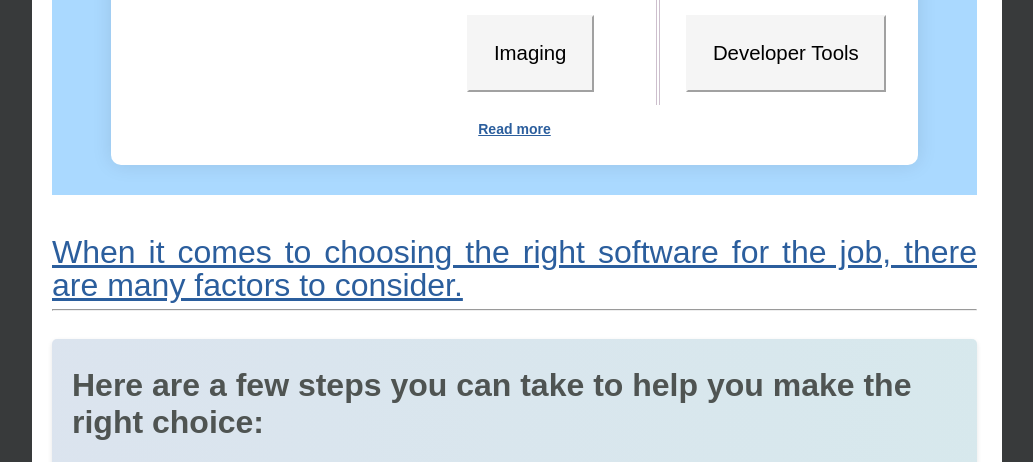
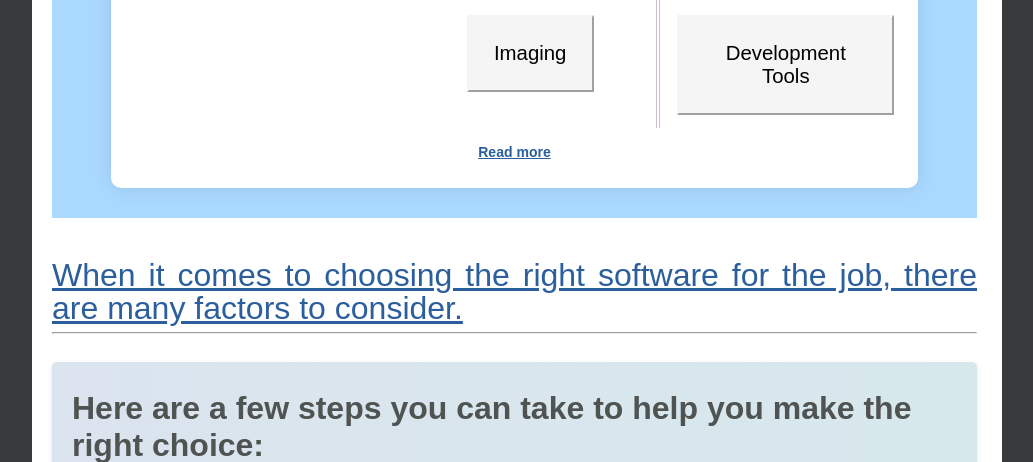
Before and after one commit to Omar27522/Work-on-This-as-a-template-for-the-new-site, a PHP site: page /software/index.php in a window 1280 px wide. Shown: the part 1750-2212 px from the top of the page, without its empty margins (123-1156 px from the left). Run offline with PHP 8.4, Linux system fonts and the light colour scheme.

Commit message:
Software
This Software thing is a bit spaghettified,, I hope to make very good documentation in case I need to go back and modify if needed and it not be intimidating.
Idk I wanted to refactor bc of the images, but I kinda like it using a diff function other than isset()

```diff
--- a/include/_code/jesuschrist.php
+++ b/include/_code/jesuschrist.php
@@ -11,7 +11,7 @@
                 ?>
                 </a>
                 <div class="rtl"style="padding-top: 30px;padding-right:20px;"><a href="<?= $directoryPath; ?>?backups">Backups</a>
-                  <a href="<?= $directoryPath; ?>software/programs/#article" title="Programs">Programs</a>
+                  <a href="<?= $directoryPath; ?>software/#ps2" title="Programs">Programs</a>
                   <a href="<?= $directoryPath; ?>hardware/#article" title="Anatomy of a Computer">Anatomy</a>
                   <a href="<?= $directoryPath; ?>hardware/notebooks/#article" title="Notebooks">Notebooks</a>
                   <a href="<?= $directoryPath; ?>hardware/cables/#article" title="Cables and Connectors">Cables</a>
--- a/include/_code/pagina.php
+++ b/include/_code/pagina.php
@@ -38,7 +38,7 @@
                 echo".webp\" width=\"372px\" height=\"248px\" alt=\"Jesus Christ\" style=\"margin-top: 15px;margin-left:20px;\" class=\"image\"/>";
                 ?></a>
                 <div class="rtl"style="padding-top: 30px;padding-right:20px;"><a href="<?= $directoryPath ?>español/?respaldos">Respaldos</a>
-                  <a href="<?= $directoryPath ?>español/software/programas/">Programas</a>
+                  <a href="<?= $directoryPath ?>español/software/#ps2">Programas</a>
                   <a href="<?= $directoryPath ?>español/hardware/#cpu">Anatomía</a>
                   <a href="<?= $directoryPath ?>español/hardware/notebooks/">Notebooks</a>
                   <a href="<?= $directoryPath ?>español/hardware/cables/">Cables</a>
--- a/include/_works/_software/index.php
+++ b/include/_works/_software/index.php
@@ -1,7 +1,8 @@
 <?php
 if ($sw == 'en'){
 $title ='<h2>Commonly known as computer programs -these, are the instructions for the computer’s tasks.</h2>';
-$description=['<p>Like paper
+$description=[
+    '<p>Like paper
             programs, (which we get before the start of performances, like Concert Shows, a Graduation or Stage Plays.</p>
             <p>
             <strong>Software</strong> are a way to communicate to the computer user, about the computer’s ongoing performances.<br />
@@ -14,6 +15,7 @@ $description=['<p>Like paper
             <p>Because computers can execute muti-millions of instructions per second; millions+ of performers and
             performances have to be coordinated in a way that makes the computer <b>run</b> without declaring any
             software errors, glitches, bugs, or unwanted features.)</p>'];
+$programs =['Click on the image','Anti-Virus','Malware Cleaner','Web Browsers','Messaging','Media','Runtimes','Imaging','Documents','File Sharing','Online Storage','Other','Utilities','Compression','Development Tools','Read more'];
         }
 
 if ($sw == 'es') {
@@ -29,5 +31,6 @@ El software de computadora, al igual que los programas en papel, podría conside
 El público disfruta del espectáculo a través de la pantalla del ordenador, los actores son los propios programas.</p>
 <p>Debido a que las computadoras pueden ejecutar millones de instrucciones por segundo, millones de actores y actuaciones deben coordinarse de manera que la computadora <b>funcione</b> sin declarar errores de software, fallos, bugs o características no deseadas.</p>'];
 
+$programs =['Haz click en la imagen','Anti-Virus','Limpiadores de Malware','Navegadores Web','Mensajería','Multi-Media','Tiempos de Ejecución','imágenes','Documentos','Archivos Para Compartir','Almacenamiento en linea','Otros','Utilidades','Compression','Herramientas para Desarrollar','Leer más'];
 }
 ?>
--- a/include/_works/software.php
+++ b/include/_works/software.php
@@ -8,10 +8,10 @@
         </div><span id="ps2"></span><br />
         <div class="container">
 
-            <?php
+            <?php //Please Explain what this does, it a bit intimidating
             if (isset($_GET)) :
                 switch (key($_GET)) :
-            case 'antivirus':       $imag = 'av';       $title = 'Antivirus';       $id = 'Anti-Virus';     $link = 'antivirus';      break;
+            case 'antivirus':       $imag = 'av';       $title = 'Antivirus';       $id = 'Anti-Virus';     $link = 'antivirus';        break;
             case 'malwarecleaner':  $imag = 'mwc';      $title = 'Malware Cleaner'; $id = 'MalwareCleaner'; $link = '#MalwareCleaner';  break;
             case 'webbrowsers':     $imag = 'wb';       $title = 'Web Browsers';    $id = 'WebBrowsers';    $link = '#WebBrowsers';     break;
             case 'messaging':       $imag = 'msg';      $title = 'Messaging';       $id = 'Messaging';      $link = '#Messaging';       break;
@@ -25,35 +25,39 @@
             case 'utilities':       $imag = 'utl';      $title = 'Utilities';       $id = 'Utilities';      $link = '#Utilities';       break;
             case 'compression':     $imag = 'press';    $title = 'Compression';     $id = 'Compression';    $link = '#Compression';     break;
             case 'developertools':  $imag = 'dv';       $title = 'Developer Tools'; $id = 'DeveloperTools'; $link = '#DeveloperTools';  break;
-                default: "code";    $imag='code';       $link='#title';  break;
+                default: "code";    $imag='code';          $link='#title'; break;
                 endswitch;
             endif;
             ?>
             <a href="<?php if(!empty($link)){echo$link;}else{echo"#title";} ?>">
-                <img src="https://latinospc.com/images/programs/<?= $imag; ?>.jpg" width="263" height="670" alt="image"
+                <img src="https://latinospc.com/images/programs/<?= $imag; ?>.jpg"
+                    width="263"
+                    height="670"
+                    alt="<?php if(!empty($title)){echo$title;}else{echo"image";} ?>"
                     class="fl" /></a>
 
 
-            <h2>&larr; Click on the image.</h2>
+            <h2>&larr;
+            <?= empty($programs) ? $programas[0] : $programs[0];?>
+            </h2>
             <aside class="colms2 buttons">
-                <a href="?antivirus#ps2" id="refresh"><button type="button" class="bttn">Anti-Virus</button></a>
-                <a href="?malwarecleaner#ps2" id="refresh"><button type="button" class="bttn">Malware Cleaner</button></a>
-                <a href="?webbrowsers#ps2" id="refresh"><button type="button" class="bttn">Web Browsers</button></a>
-                <a href="?messaging#ps2" id="refresh"><button type="button" class="bttn">Messaging</button></a>
-                <a href="?media#ps2" id="refresh"><button type="button" class="bttn">Media</button></a>
-                <a href="?runtimes#ps2" id="refresh"><button type="button" class="bttn">Runtimes</button></a>
-                <a href="?imaging#ps2" id="refresh"><button type="button" class="bttn">Imaging</button></a>
-                <a href="?documents#ps2" id="refresh"><button type="button" class="bttn">Documents</button></a>
-                <a href="?filesharing#ps2" id="refresh"><button type="button" class="bttn">File Sharing</button></a>
-                <a href="?onlinestorage#ps2" id="refresh"><button type="button" class="bttn">Online Storage</button></a>
-                <a href="?other#ps2" id="refresh"><button type="button" class="bttn">Other</button></a>
-                <a href="?utilities#ps2" id="refresh"><button type="button" class="bttn">Utilities</button></a>
-                <a href="?compression#ps2" id="refresh"><button type="button" class="bttn">Compression</button></a>
-                <a href="?developertools#ps2" id="refresh"><button type="button" class="bttn">Developer
-                        Tools</button></a>
+                <a href="?antivirus#ps2" id="refresh"><button type="button" class="bttn"><?= empty($programs) ? $programas[1] : $programs[1];?></button></a>
+                <a href="?malwarecleaner#ps2" id="refresh"><button type="button" class="bttn"><?= empty($programs) ? $programas[2] : $programs[2];?></button></a>
+                <a href="?webbrowsers#ps2" id="refresh"><button type="button" class="bttn"><?= empty($programs) ? $programas[3] : $programs[3];?></button></a>
+                <a href="?messaging#ps2" id="refresh"><button type="button" class="bttn"><?= empty($programs) ? $programas[4] : $programs[4];?></button></a>
+                <a href="?media#ps2" id="refresh"><button type="button" class="bttn"><?= empty($programs) ? $programas[5] : $programs[5];?></button></a>
+                <a href="?runtimes#ps2" id="refresh"><button type="button" class="bttn"><?= empty($programs) ? $programas[6] : $programs[6];?></button></a>
+                <a href="?imaging#ps2" id="refresh"><button type="button" class="bttn"><?= empty($programs) ? $programas[7] : $programs[7];?></button></a>
+                <a href="?documents#ps2" id="refresh"><button type="button" class="bttn"><?= empty($programs) ? $programas[8] : $programs[8];?></button></a>
+                <a href="?filesharing#ps2" id="refresh"><button type="button" class="bttn"><?= empty($programs) ? $programas[9] : $programs[9];?></button></a>
+                <a href="?onlinestorage#ps2" id="refresh"><button type="button" class="bttn"><?= empty($programs) ? $programas[10] : $programs[10];?></button></a>
+                <a href="?other#ps2" id="refresh"><button type="button" class="bttn"><?= empty($programs) ? $programas[11] : $programs[11];?></button></a>
+                <a href="?utilities#ps2" id="refresh"><button type="button" class="bttn"><?= empty($programs) ? $programas[12] : $programs[12];?></button></a>
+                <a href="?compression#ps2" id="refresh"><button type="button" class="bttn"><?= empty($programs) ? $programas[13] : $programs[13];?></button></a>
+                <a href="?developertools#ps2" id="refresh"><button type="button" class="bttn"><?= empty($programs) ? $programas[14] : $programs[14];?></button></a>
             </aside>
             <div class="clr">each</div>
-            <h3><a href="<?php if (key($_GET)){ echo $link; } ?>" class="rm" title="Programs">Read more</a></h3>
+            <h3><a href="<?php if (key($_GET)){ echo $link; } ?>" class="rm" title="Programs"><?= empty($programs) ? $programas[15] : $programs[15];?></a></h3>
         </div>
     </section>
 </article>
--- a/software/antivirus/index.php
+++ b/software/antivirus/index.php
@@ -1,7 +1,7 @@
 <?php
 //This is what Page asks for
 if (empty(key($_GET)))  {
-$title = 'Hardware';
+$title = 'Software';
 $software ='active';
 $directoryPath = '../../';
 
--- a/software/index.php
+++ b/software/index.php
@@ -10,8 +10,8 @@ include ('../include/_code/page.php');
 
 function content(){
     $sw = 'en';
-    $include_path   = '../include/_works/_hardware/';
-    $software_path  = '../hardware/';
+    //$include_path   = '../include/_works/_hardware/';
+    //$software_path  = '../hardware/';
 
  if (isset($_GET)) :
     switch (key($_GET)) :
```
Also changed, not shown: software/DELETE_programs/index.php (renamed from software/programs/index.php).
